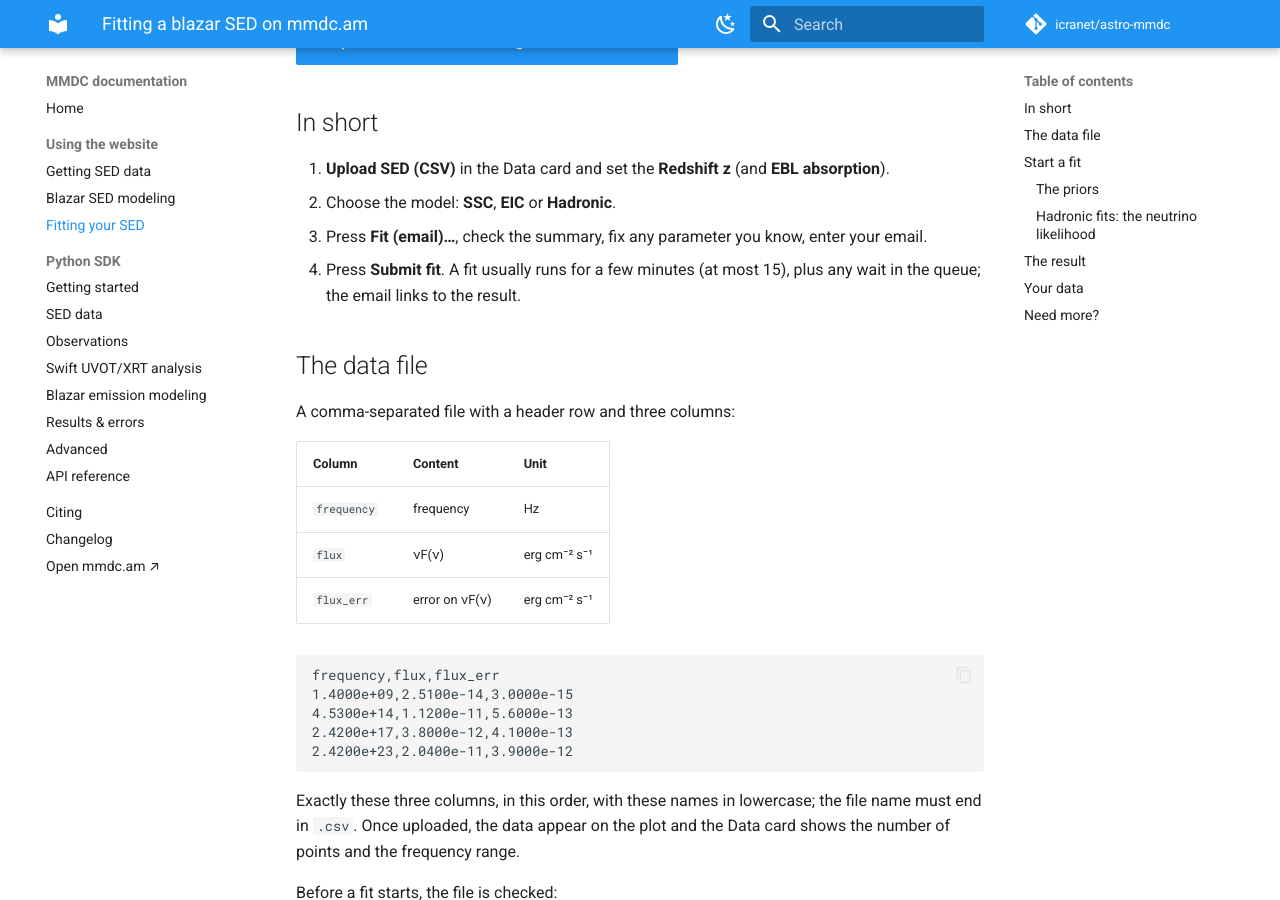
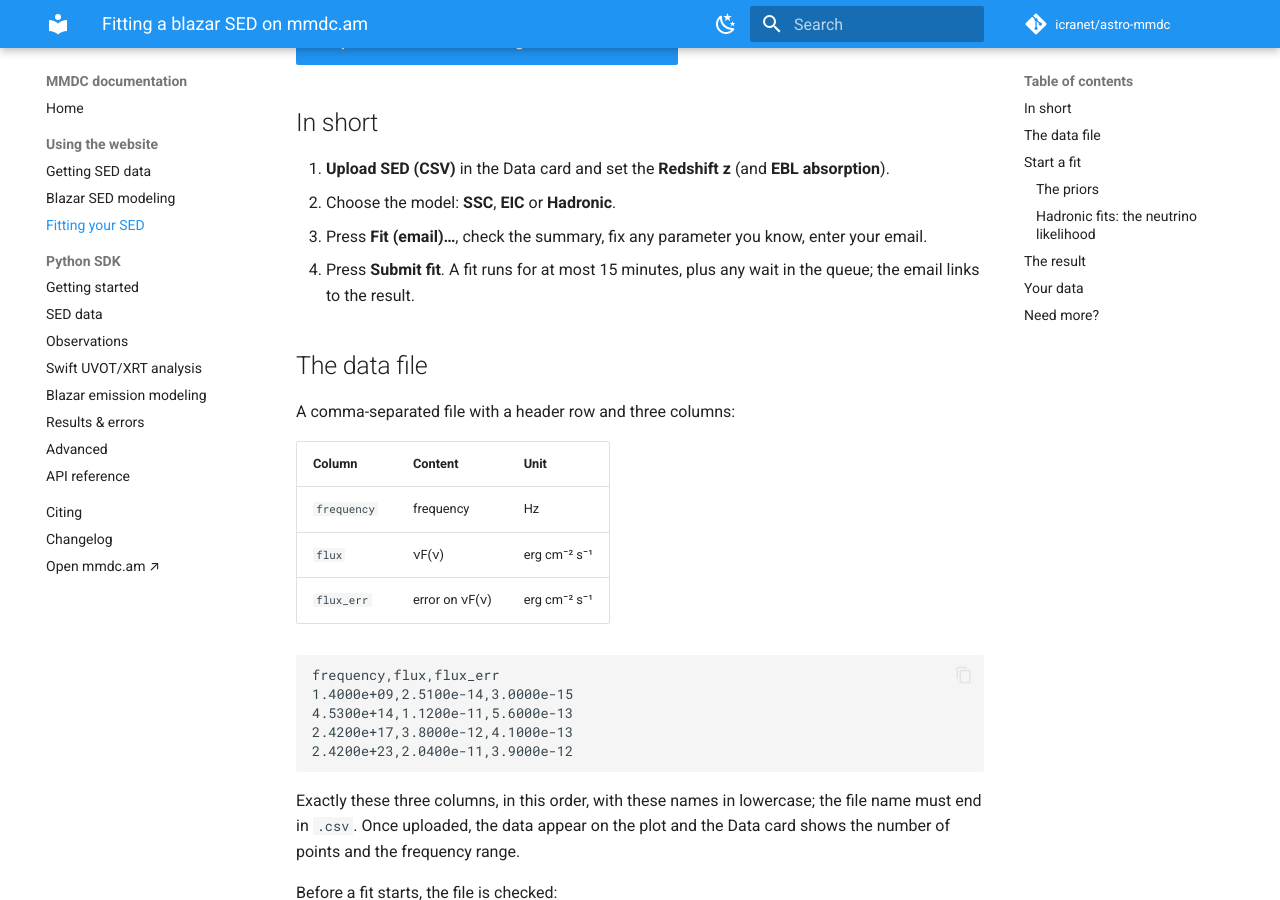
Before and after one commit to icranet/astro-mmdc, an MkDocs documentation site: the page built from docs/web/fitting.md, in a window 1280 px wide and 900 px high, scrolled down 303 px. Built offline with MkDocs 1.6.1 and Material for MkDocs 9.7.7, drawn with Linux system fonts in a browser that asks for light colours; comment, search, counter and statistics services are not loaded; some of the changed text lies outside the part shown.

```diff
--- a/docs/web/fitting.md
+++ b/docs/web/fitting.md
@@ -17,8 +17,8 @@ distribution of every parameter; the result is sent to you by email.
 1. **Upload SED (CSV)** in the Data card and set the **Redshift z** (and **EBL absorption**).
 2. Choose the model: **SSC**, **EIC** or **Hadronic**.
 3. Press **Fit (email)…**, check the summary, fix any parameter you know, enter your email.
-4. Press **Submit fit**. A fit usually runs for a few minutes (at most 15), plus any wait in
-   the queue; the email links to the result.
+4. Press **Submit fit**. A fit runs for at most 15 minutes, plus any wait in the queue; the
+   email links to the result.
 
 ## The data file
 
```
Also changed, not shown: other parts of docs/web/fitting.md (+2 -2 lines), docs/web/modeling.md (+1 -1 lines).
